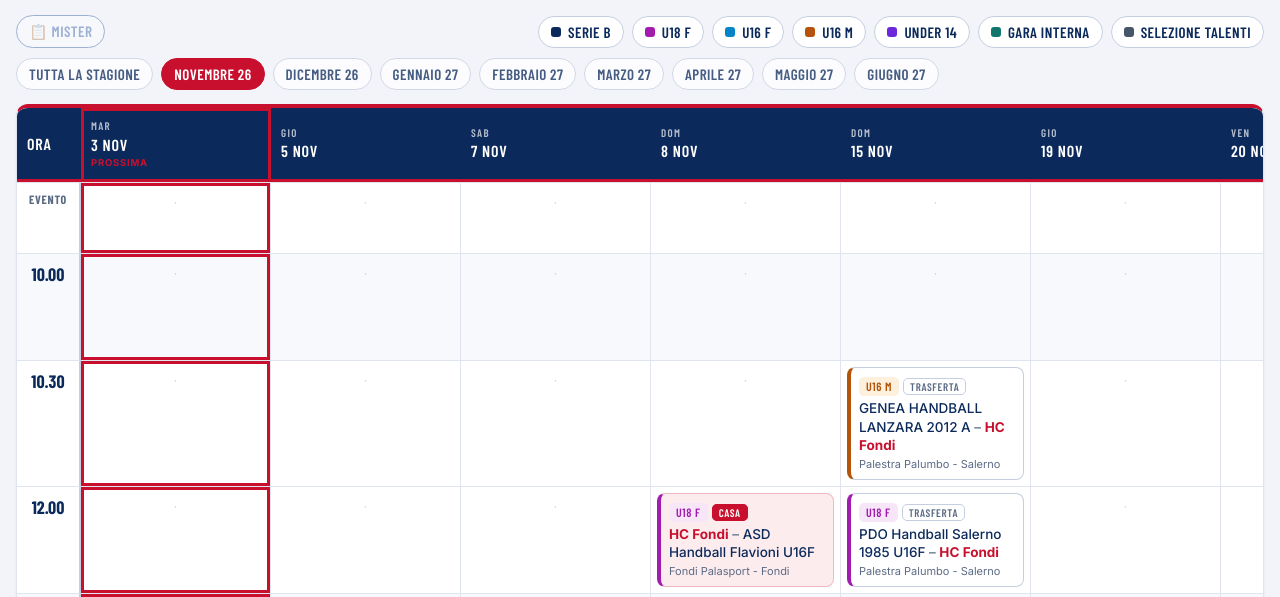
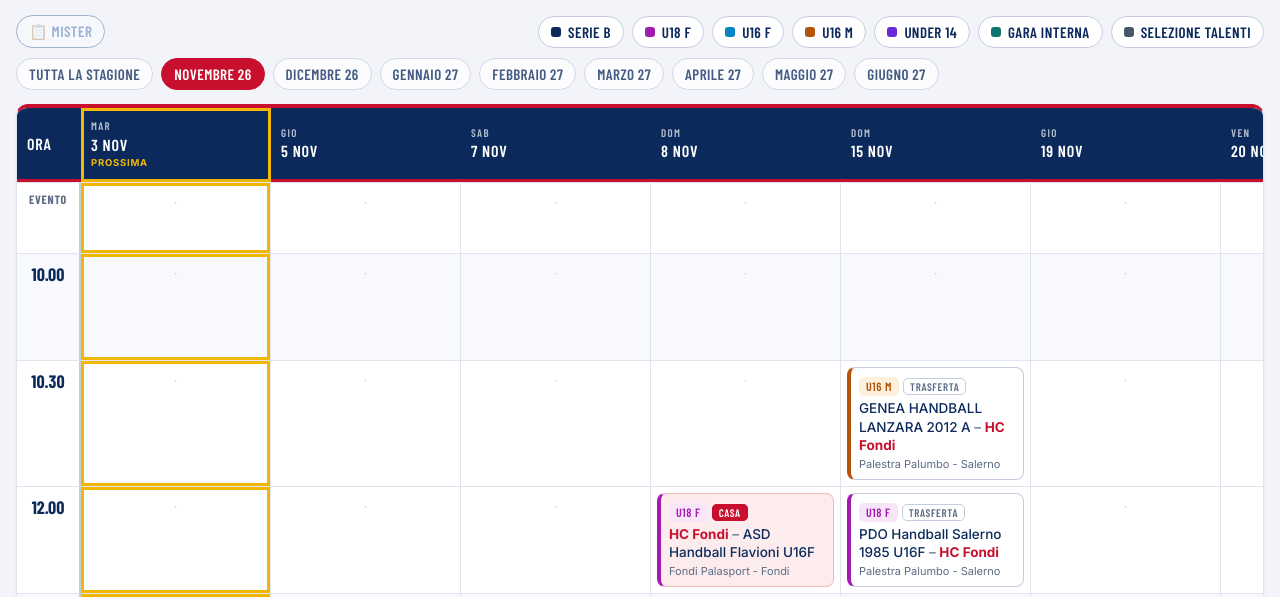
Before and after one commit to SharkenCode80/HC_Fondi_26_27, a plain HTML site: page index.html in a window 1280 px wide. Shown: the part 139-736 px from the top of the page. Drawn offline with nearby package versions, Linux system fonts and the light colour scheme.

Commit message:
Update tema-rossoblu.css

```diff
--- a/css/tema-rossoblu.css
+++ b/css/tema-rossoblu.css
@@ -37,8 +37,8 @@
   --interna:#0F766E;    --interna-t:#E1F1EF;
   --sel:#475569;        --sel-t:#ECEFF3;
 
-  /*--today:#F2B705;*/
-  --today:#C8102E;
+  --today:#F2B705;
+  /*--today:#C8102E;*/
   --today-ink:#2A2000;
 
   --mister:var(--blu-medio);
```
